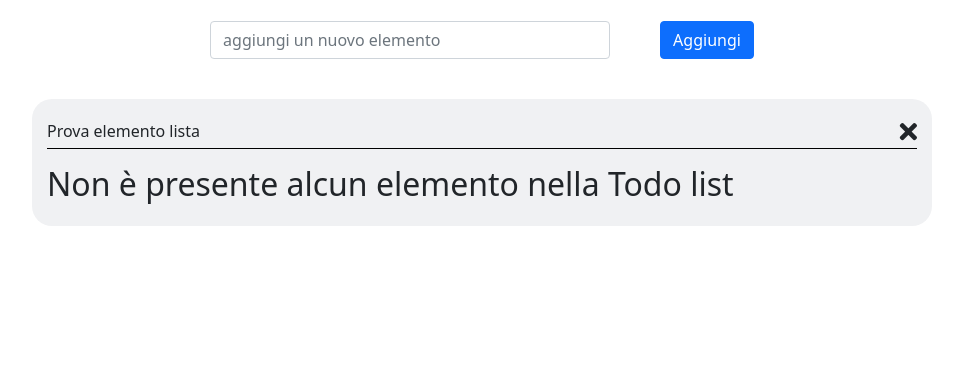
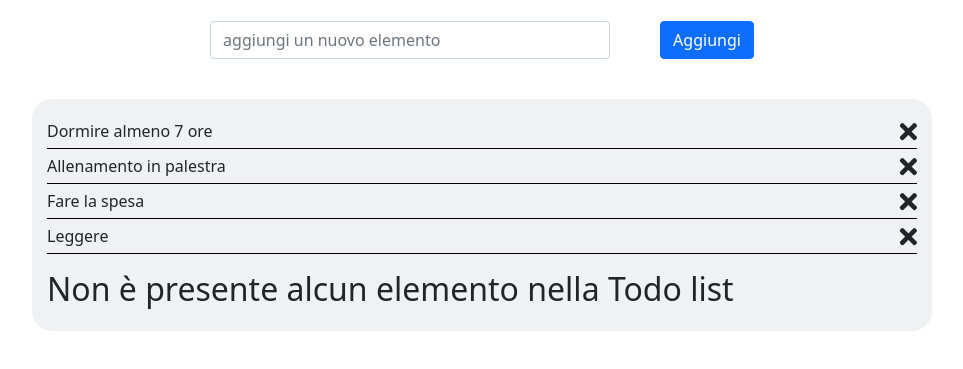
Before and after one commit to Cirino99/vue-todolist, a plain HTML site: page index.html in a window 1280 px wide. Shown: the part 27-396 px from the top of the page, without its empty margins (158-1121 px from the left). Drawn offline with nearby package versions, Linux system fonts and the light colour scheme.

Commit message:
stampa lista in html

```diff
--- a/index.html
+++ b/index.html
@@ -23,8 +23,8 @@
             </div>
             <div id="list">
                 <ul>
-                    <li class="todo">
-                        Prova elemento lista
+                    <li v-for="(todo,i) in todoList" class="todo">
+                        {{todo.text}}
                         <i class="fas fa-times"></i>
                     </li>
                 </ul>
```
